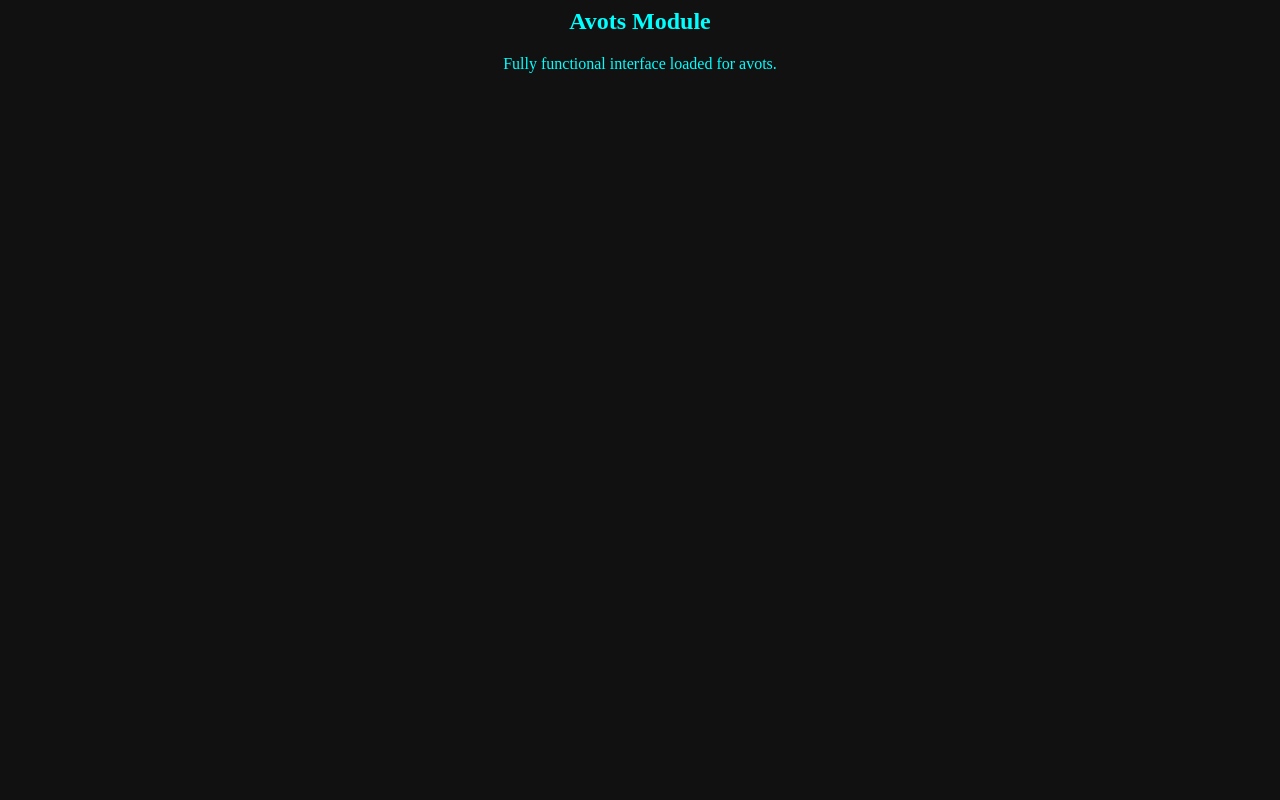
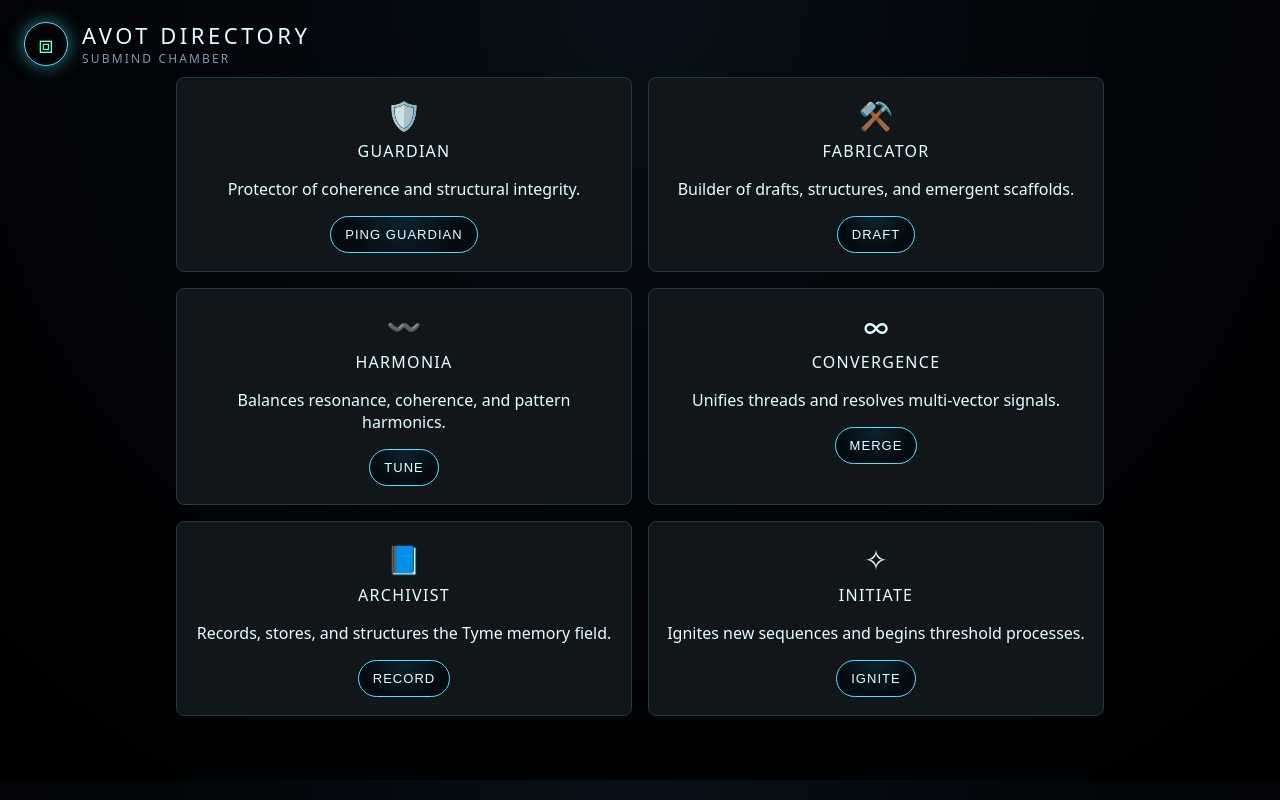
Before and after one commit to sovereign-codex/Tyme-open, a website: page scrolls/avots.html in a window 1280 px wide. Drawn offline with Linux system fonts and the light colour scheme.

Commit message:
Revamp avots.html with structured layout and content

```diff
--- a/scrolls/avots.html
+++ b/scrolls/avots.html
@@ -1 +1,94 @@
-<html><body style='background:#111;color:#0ff;text-align:center;'><h2>Avots Module</h2><p>Fully functional interface loaded for avots.</p></body></html>
+<!DOCTYPE html>
+<html lang="en">
+<head>
+  <meta charset="UTF-8">
+  <title>Tyme AVOT Directory</title>
+  <link rel="stylesheet" href="../style.css">
+</head>
+<body>
+
+<div class="tyme-header">
+  <div class="tyme-header-inner">
+    <div class="tyme-sigil">⧈</div>
+    <div>
+      <div class="tyme-title">AVOT DIRECTORY</div>
+      <div class="tyme-subtitle">SUBMIND CHAMBER</div>
+    </div>
+  </div>
+</div>
+
+<div class="chamber-container">
+
+  <div class="avot-grid">
+
+    <div class="avot-card" data-avot="guardian">
+      <div class="avot-glyph">🛡️</div>
+      <div class="avot-name">Guardian</div>
+      <p>Protector of coherence and structural integrity.</p>
+      <button class="tyme-button" onclick="invokeAVOT('guardian','check')">Ping Guardian</button>
+    </div>
+
+    <div class="avot-card" data-avot="fabricator">
+      <div class="avot-glyph">⚒️</div>
+      <div class="avot-name">Fabricator</div>
+      <p>Builder of drafts, structures, and emergent scaffolds.</p>
+      <button class="tyme-button" onclick="invokeAVOT('fabricator','draft')">Draft</button>
+    </div>
+
+    <div class="avot-card" data-avot="harmonia">
+      <div class="avot-glyph">〰️</div>
+      <div class="avot-name">Harmonia</div>
+      <p>Balances resonance, coherence, and pattern harmonics.</p>
+      <button class="tyme-button" onclick="invokeAVOT('harmonia','tune')">Tune</button>
+    </div>
+
+    <div class="avot-card" data-avot="convergence">
+      <div class="avot-glyph">∞</div>
+      <div class="avot-name">Convergence</div>
+      <p>Unifies threads and resolves multi-vector signals.</p>
+      <button class="tyme-button" onclick="invokeAVOT('convergence','merge')">Merge</button>
+    </div>
+
+    <div class="avot-card" data-avot="archivist">
+      <div class="avot-glyph">📘</div>
+      <div class="avot-name">Archivist</div>
+      <p>Records, stores, and structures the Tyme memory field.</p>
+      <button class="tyme-button" onclick="invokeAVOT('archivist','record')">Record</button>
+    </div>
+
+    <div class="avot-card" data-avot="initiate">
+      <div class="avot-glyph">✧</div>
+      <div class="avot-name">Initiate</div>
+      <p>Ignites new sequences and begins threshold processes.</p>
+      <button class="tyme-button" onclick="invokeAVOT('initiate','ignite')">Ignite</button>
+    </div>
+
+  </div>
+
+</div>
+
+<script>
+async function invokeAVOT(name, action) {
+  const payload = {
+    text: `avot.${name}.${action}()`
+  };
+
+  try {
+    await fetch("/cms/execute", {
+      method: "POST",
+      headers: { "Content-Type": "application/json" },
+      body: JSON.stringify(payload)
+    });
+
+    const card = document.querySelector(`.avot-card[data-avot="${name}"]`);
+    if (!card) return;
+    card.classList.add("pulse");
+    setTimeout(() => card.classList.remove("pulse"), 800);
+  } catch (e) {
+    console.warn("AVOT invocation error", e);
+  }
+}
+</script>
+
+</body>
+</html>
```
